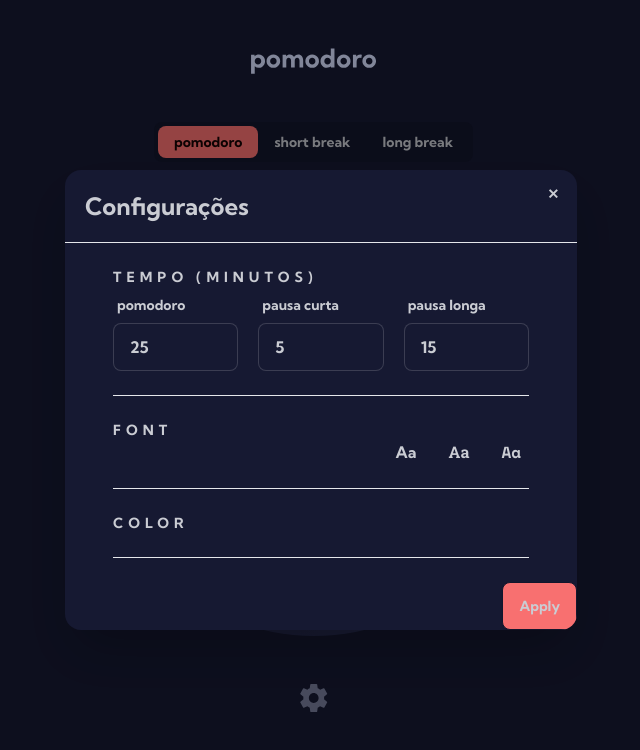
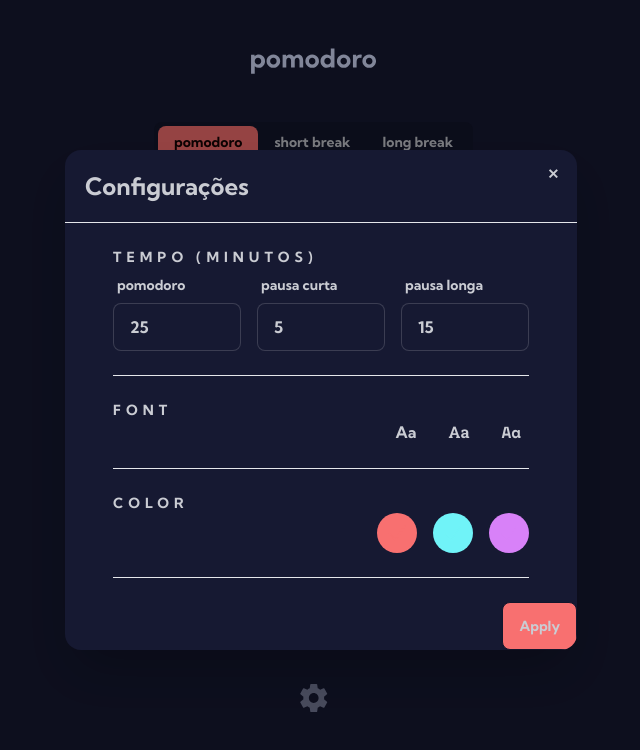
Before and after one commit to natalia-sampaio/pomonat, a Vue app: page / in a window 1280 px wide. Both pictures are taken after a click on the button 640 px from the left and 698 px from the top of the page. Shown: the top 750 px of the page, without its empty margins (319-959 px from the left). Built offline with nearby package versions, Linux system fonts and the light colour scheme.

Commit message:
wip: adding settings modal

```diff
--- a/src/App.vue
+++ b/src/App.vue
@@ -1,10 +1,11 @@
 <script setup>
 import TimerIndicator from './components/TimerIndicator.vue';
 import TimerButton from './components/TimerButton.vue';
-import NumberInput from './components/NumberInput.vue';
+import TimeInput from './components/TimeInput.vue';
 import SettingSection from './components/SettingSection.vue';
 import IconSettings from './components/icons/IconSettings.vue';
-import FontInput from './components/FontInput.vue';
+import FontSetting from './components/FontSetting.vue';
+import ColorSetting from './components/ColorSetting.vue';
 </script>
 
 <template>
@@ -24,38 +25,51 @@ import FontInput from './components/FontInput.vue';
           <h3 class="font-bold text-2xl">Configurações</h3>
         </div>
         <SettingSection title="tempo (minutos)">
-          <div class="flex gap-5">
-            <NumberInput label="pomodoro" defaultValue="25"/>
-            <NumberInput label="pausa curta" defaultValue="5"/>
-            <NumberInput label="pausa longa" defaultValue="15"/>
-          </div>
+          <TimeInput label="pomodoro" defaultValue="25"/>
+          <TimeInput label="pausa curta" defaultValue="5"/>
+          <TimeInput label="pausa longa" defaultValue="15"/>
         </SettingSection>
 
         <SettingSection title="font">
-          <div class="flex justify-end gap-4">
-            <FontInput
+          <FontSetting
             fontName="Kumbh Sans"
             fontFamily="font-kumbh-sans"
             peerName="peer/kumbh-sans"
             peerDefinition="peer-checked/kumbh-sans:bg-primary"
           />
-            <FontInput
+          <FontSetting
             fontName="Roboto Slab"
             fontFamily="font-roboto-slab"
             peerName="peer/roboto-slab"
             peerDefinition="peer-checked/roboto-slab:bg-primary"
           />
-            <FontInput
+          <FontSetting
             fontName="Space Mono"
             fontFamily="font-space-mono"
             peerName="peer/space-mono"
             peerDefinition="peer-checked/space-mono:bg-primary"
           />
-          </div>
         </SettingSection>
 
         <SettingSection title="color">
-
+          <ColorSetting
+            color="Red Theme"
+            peerName="peer/red-theme"
+            peerDefinition="peer-checked/red-theme:text-base-100"
+            data-theme="redTheme"
+          />
+          <ColorSetting
+            color="Blue Theme"
+            peerName="peer/blue-theme"
+            peerDefinition="peer-checked/blue-theme:text-base-100"
+            data-theme="blueTheme"
+          />
+          <ColorSetting
+            color="Purple Theme"
+            peerName="peer/purple-theme"
+            peerDefinition="peer-checked/purple-theme:text-base-100"
+            data-theme="purpleTheme"
+          />
         </SettingSection>
         <div class="modal-action">
           <form method="dialog">
--- /dev/null
+++ b/src/components/ColorSetting.vue
@@ -0,0 +1,20 @@
+<script setup>
+import IconChecked from './icons/IconChecked.vue';
+
+defineProps({
+    color: "",
+    peerName: "",
+    peerDefinition: "",
+})
+</script>
+<template>
+    <div class="">
+        <input :id="`${color}`" name="choose-font" type="radio" :class="`sr-only ${peerName}`" value="default"
+            :aria-label="`radio for ${color}`" />
+        <label :for="`${color}`" :class="`text-primary ${peerDefinition}`">
+            <div class="rounded-full bg-primary p-2">
+                <IconChecked />
+            </div>
+        </label>
+    </div>
+</template>
--- a/src/components/SettingSection.vue
+++ b/src/components/SettingSection.vue
@@ -9,6 +9,8 @@ defineProps({
 <template>
     <div class="mx-12 py-6 border-b">
         <h4 class="font-kumbh-sans font-bold text-sm tracking-[5px] uppercase">{{ title }}</h4>
-        <slot></slot>
+        <div class="flex justify-end gap-4">
+            <slot></slot>
+        </div>
     </div>
 </template>
--- /dev/null
+++ b/src/components/icons/IconChecked.vue
@@ -0,0 +1,5 @@
+<template>
+    <svg xmlns="http://www.w3.org/2000/svg" fill="none" viewBox="0 0 24 24" stroke-width="1.5" stroke="currentColor" class="w-6 h-6">
+      <path stroke-linecap="round" stroke-linejoin="round" d="m4.5 12.75 6 6 9-13.5" />
+    </svg>
+</template>
```
Also changed, not shown: src/components/FontSetting.vue (renamed from src/components/FontInput.vue), src/components/TimeInput.vue (renamed from src/components/NumberInput.vue). Lines whose indentation alone changed are shown as unchanged.
